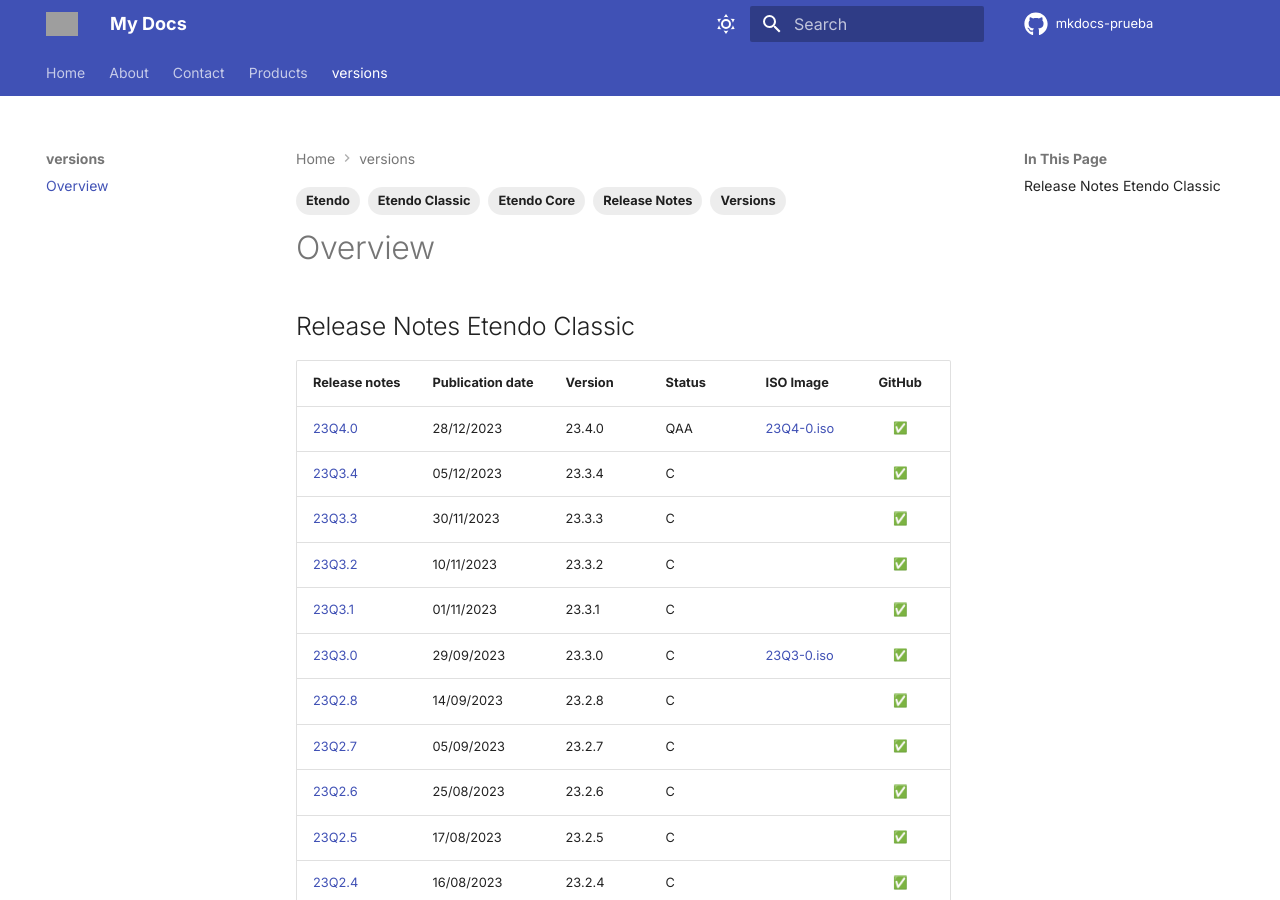
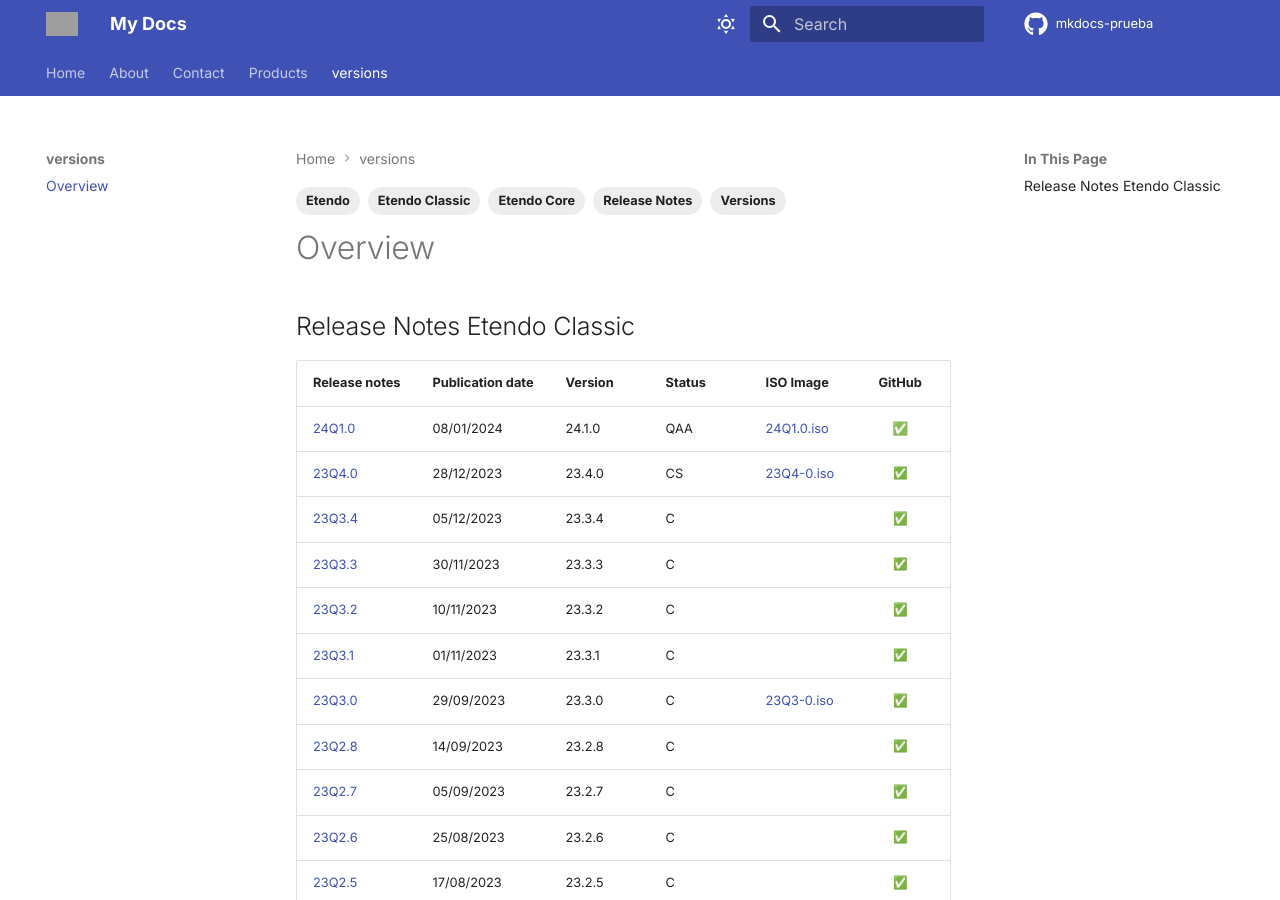
Before and after one commit to facumoyanosmf/mkdocs-prueba, an MkDocs documentation site: the page built from docs/versions/overview.md, in a window 1280 px wide and 900 px high. Built offline with MkDocs 1.6.1 and Material for MkDocs 9.7.7, drawn with Linux system fonts in a browser that asks for light colours; emoji names are drawn with the system emoji font; comment, search, counter and statistics services are not loaded; the version menu is left out; grey boxes are pictures that could not be loaded.

Commit message:
Publish new core version: 24.1.0 📄

```diff
--- a/docs/versions/overview.md
+++ b/docs/versions/overview.md
@@ -12,7 +12,8 @@
 
 | Release notes | Publication date | Version | Status | ISO Image | GitHub |
 | ---           | ---              | ---     | ---    | ---       | :---:  |
-| [23Q4.0](../23Q4-0) | 28/12/2023 | 23.4.0 | QAA | [23Q4-0.iso](https://etendo-appliances.s3.eu-west-1.amazonaws.com/etendo/iso/etendo-23Q4.0.iso) | :white_check_mark:|
+| [24Q1.0](https://github.com/facumoyanosmf/mkdocs-prueba/releases/tag/pubished){target="_blank"} | 08/01/2024 | 24.1.0 | QAA | [24Q1.0.iso](https://etendo-appliances.s3.eu-west-1.amazonaws.com/etendo/iso/etendo-24Q1.0.iso){target="_blank"} | ✅ |
+| [23Q4.0](../23Q4-0) | 28/12/2023 | 23.4.0 | CS | [23Q4-0.iso](https://etendo-appliances.s3.eu-west-1.amazonaws.com/etendo/iso/etendo-23Q4.0.iso) | :white_check_mark:|
 | [23Q3.4](../23Q3-4) | 05/12/2023 | 23.3.4 | C | | :white_check_mark:|
 | [23Q3.3](../23Q3-3) | 30/11/2023 | 23.3.3 | C | | :white_check_mark:|
 | [23Q3.2](../23Q3-2) | 10/11/2023 | 23.3.2 | C	| | :white_check_mark:|
```
Also changed, not shown: other parts of docs/versions/overview.md (+1 -1 lines).
